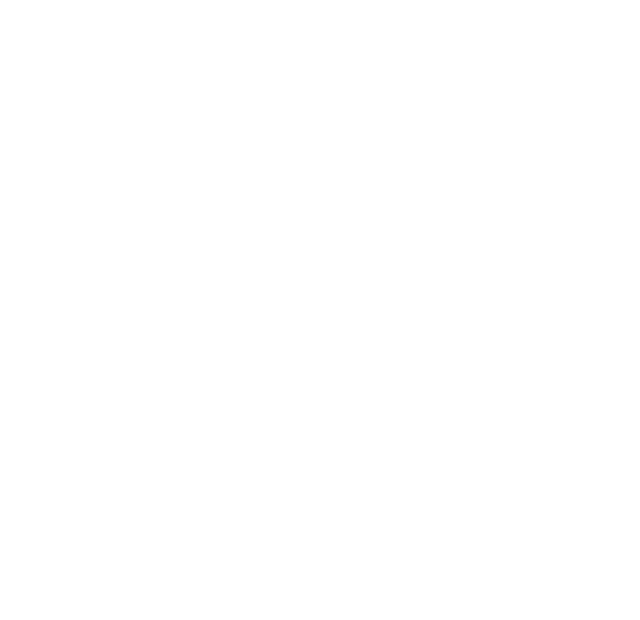
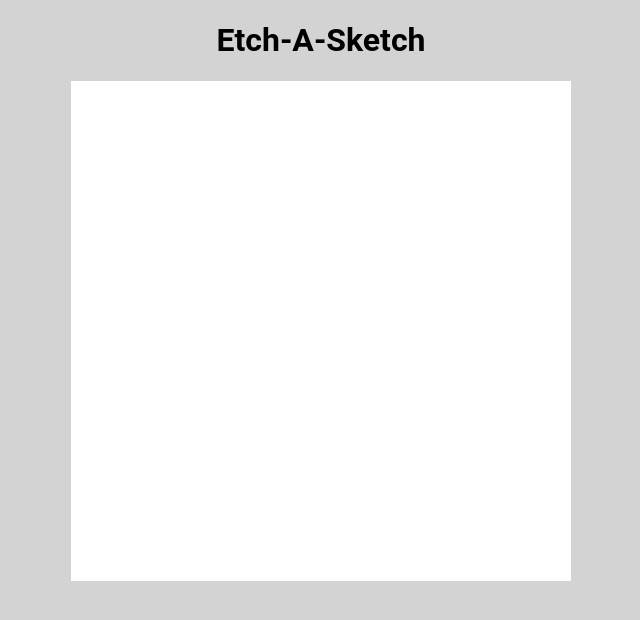
Before and after one commit to koerper/etch-a-sketch, a plain HTML site: page index.html in a window 1280 px wide. Shown: the whole page, without its empty margins (319-959 px from the left). Drawn offline with Linux system fonts and the light colour scheme.

Commit message:
Add canvas to draw on

```diff
--- a/index.html
+++ b/index.html
@@ -3,16 +3,26 @@
     <head>
         <meta charset="utf-8">
         <meta http-equiv="X-UA-Compatible" content="IE=edge">
-        <title>Etach-A-Sketch</title>
+        <title>Etch-A-Sketch</title>
         <meta name="description" content="">
         <meta name="viewport" content="width=device-width, initial-scale=1">
-        <link rel="stylesheet" href="">
+        <link rel="stylesheet" href="style.css">
+        <script src="javascript.js" async defer></script>
     </head>
     <body>
-        <!--[if lt IE 7]>
-            <p class="browsehappy">You are using an <strong>outdated</strong> browser. Please <a href="#">upgrade your browser</a> to improve your experience.</p>
-        <![endif]-->
-
-        <script src="" async defer></script>
+        <h1 class="title">Etch-A-Sketch</h1>
+        <div class="container">
+            <div class="settingsContainer">
+                <!-- <div class="resolutionSettings">
+                    Resolution
+                    <input type="range" min="8" max="100" value="16" class="slider" id="resolutionSlider">
+                    <div id="resolutionOutput"></div> -->
+                <!-- </div> -->
+                <!-- <div class="colorSettings">
+                    <input type="range" min="16" max="100" value="50" class="slider" id="resolutionSlider">
+                </div> -->
+            </div>
+            <div class="canvas"></div>
+        </div>
     </body>
 </html>
--- a/javascript.js
+++ b/javascript.js
@@ -0,0 +1,41 @@
+const canvas = document.querySelector('.canvas');
+
+function generateGrid (numElements,size) {
+    for (let i=0; i<numElements; i++) {
+        const row = document.createElement('div');
+        row.classList.add = "row";
+        for  (let j=0; j<numElements; j++) {
+            const pixel = document.createElement('div');
+            let pixelSize = size/numElements;
+            pixel.style.width = pixelSize + "px";
+            pixel.style.height = pixelSize + "px";
+            pixel.classList.add('pixel');
+
+            row.appendChild(pixel);
+        }
+        canvas.appendChild(row);
+    }
+}
+
+generateGrid(16,500);
+
+const pixels = document.querySelectorAll('.pixel');
+pixels.forEach(pixel => {
+    pixel.addEventListener('mouseover', function (e) {
+        if(e.buttons == 1 || e.buttons == 3){
+            this.classList.add('hovered');
+            // pixel.style.backgroundColor = 'black';
+        }
+    })
+})
+
+// const slider = document.getElementById("resolutionSlider");
+// const output = document.getElementById("resolutionOutput");
+// output.innerHTML = `${slider.value} &times ${slider.value}`; // Display the default slider value
+
+
+// slider.addEventListener("change", function () {
+//     output.innerHTML = `${this.value} &times ${this.value}`;
+//     // canvas.forEach(pixel => pixel.remove());
+//     generateGrid(slider.value,500)
+// })
--- a/style.css
+++ b/style.css
@@ -0,0 +1,32 @@
+body {
+    background-color: lightgray;
+    text-align: center;
+    font-family: 'Gill Sans', 'Gill Sans MT', 'Calibri', 'Trebuchet MS', sans-serif;
+}
+
+h1 {
+    font-family: 'Roboto', sans-serif;
+}
+
+.container {
+    display: flex;
+    justify-content: center;
+}
+
+.canvas {
+    display: flex;
+    justify-content: center;
+}
+
+.settingsContainer {
+    width: '50px';
+    /* padding: 50px; */
+}
+
+.pixel {
+    background-color: white;
+}
+
+.pixel.hovered {
+    background-color: black;
+}
```
